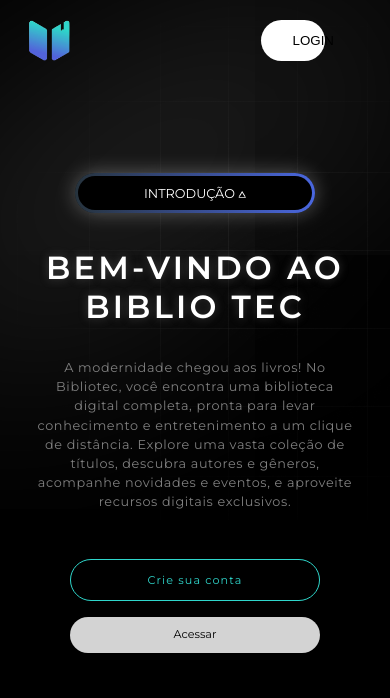
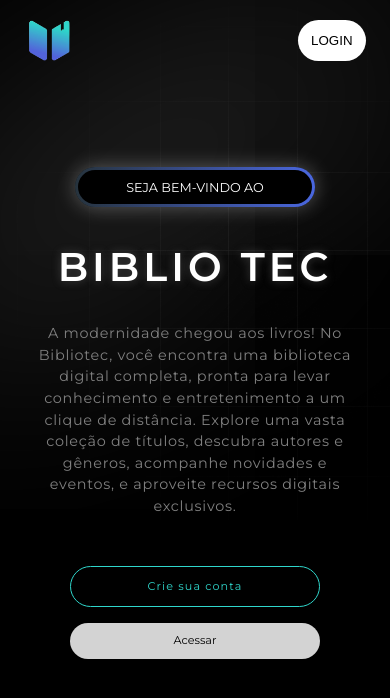
Before and after one commit to nikollas-dh/Biblio_Tec, a website: page public/docs/index.html in a window 390 px wide. Drawn offline with Linux system fonts and the light colour scheme; some packages are replaced by stand-ins of ours; a script that the page names is missing.

Commit message:
tela de apresentação finalizada e responsiva

```diff
--- a/public/css/index.css
+++ b/public/css/index.css
@@ -95,8 +95,19 @@ nav a:hover {
     border-radius: 50px;
     cursor: pointer;
     border: none;
-    width: 7vw;
+    width: 10%;
     transition: background-color 0.2s ease;
+    display: flex;
+    justify-content: center;
+    text-decoration: none;
+    align-items: center;
+}
+
+.contentLogin {
+    background-color: var(--branco);
+    cursor: pointer;
+    border: none;
+    text-decoration: none;
 }
 
 .btnLogin:hover {
@@ -239,6 +250,9 @@ main {
 
 @media(max-width: 850px) {
 
+    .btnLogin {
+        width: 20%;
+    }
 
     .content {
         margin-left: 0;
@@ -288,9 +302,7 @@ main {
         width: 50px;
         height: auto;
     }
-    .btnLogin{
-        width: 20%;
-    }
+
     .container {
         padding: 0 1rem;
     }
@@ -320,18 +332,19 @@ main {
         word-wrap: break-word;
         overflow-wrap: break-word;
         width: 100%;
-        font-size: 2.0rem;
+        font-size: 2.5rem;
         margin-top: 10%;
     }
 
     .descricao {
-        font-size: 0.8rem;
+        font-size: 0.9rem;
     }
 
     .tag-box {
         width: 15rem;
     }
-    .tag{
+
+    .tag {
         font-size: 0.8rem;
     }
 }
--- a/public/docs/index.html
+++ b/public/docs/index.html
@@ -20,20 +20,20 @@
                 <a href="#">CONTATO</a>
                 <a href="#">EVENTOS</a>
             </nav>
-            <a href="./login.html">
-                <button class="btnLogin">
+            <a href="./login.html" class="btnLogin">
+                <button class="contentLogin">
                     LOGIN
                 </button>
             </a>
         </header>
         <main>
             <div class="content">
-                <div class="teste">
                     <div class="tag-box">
-                        <div class="tag">INTRODUÇÃO &wedbar;</div>
-                    </div>
+                        <!-- <div class="tag">INTRODUÇÃO &wedbar;</div> -->
+                        <div class="tag">SEJA BEM-VINDO AO</div>
                 </div>
-                <h1>BEM-VINDO AO <br>BIBLIO TEC</h1>
+                <h1>BIBLIO TEC</h1>
+                <!-- <h1>BEM-VINDO AO <br>BIBLIO TEC</h1> -->
                 <p class="descricao">
                     A modernidade chegou aos livros! No Bibliotec, você encontra uma biblioteca digital completa, pronta
                     para levar conhecimento e entretenimento a um clique de distância. Explore uma vasta coleção de
```
Also changed, not shown: public/docs/login.html (+1 -1 lines), public/docs/cadastro.html (renamed from public/docs/cadastro2.html).
